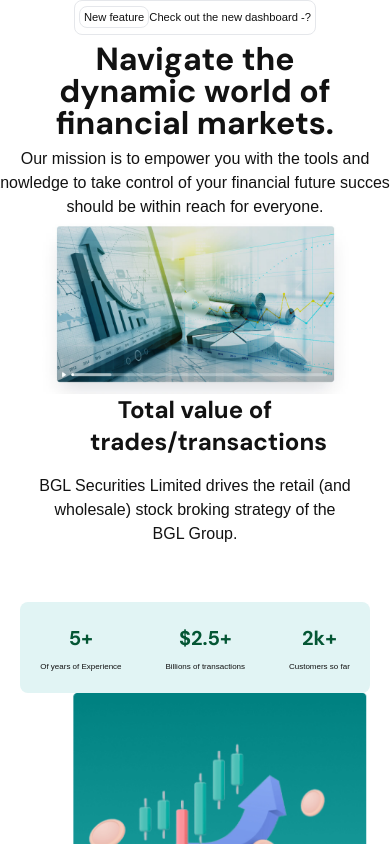
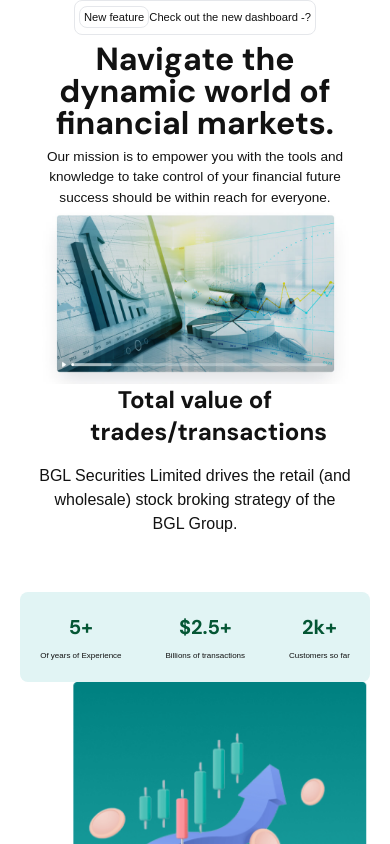
Before and after one commit to IdrisDY/BG-SEC, a Next.js app: page / in a window 390 px wide. Shown: the top 844 px of the page. Built offline with nearby package versions, Linux system fonts and the light colour scheme; a web font is replaced by a local one.

Commit message:
fix font

```diff
--- a/app/page.js
+++ b/app/page.js
@@ -16,7 +16,7 @@
         >
           Navigate the dynamic world of financial markets.
         </h1>
-        <p className="text-[1em] w-[415px] lg:w-1/2 lg:text-[1.25em] text-center">
+        <p className="text-[.85em] w-[95%] lg:w-1/2 lg:text-[1.25em] text-center">
           {" "}
           Our mission is to empower you with the tools and knowledge to take
           control of your financial future success should be within reach for
```
